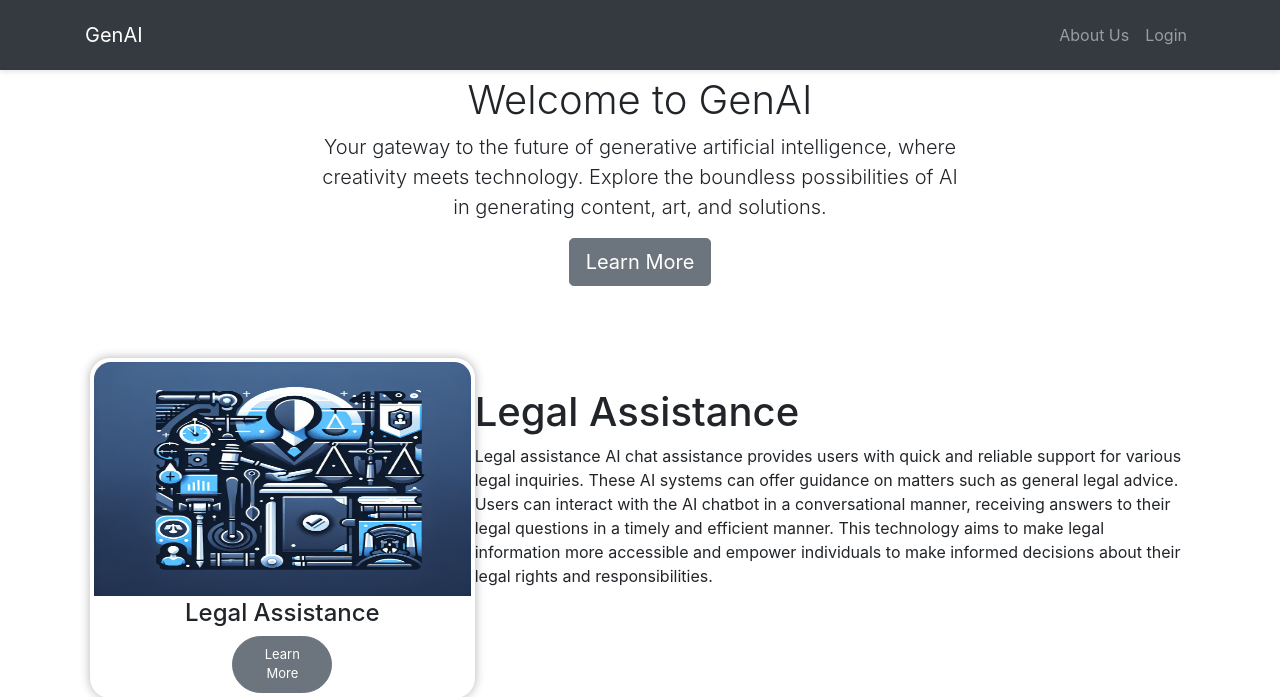
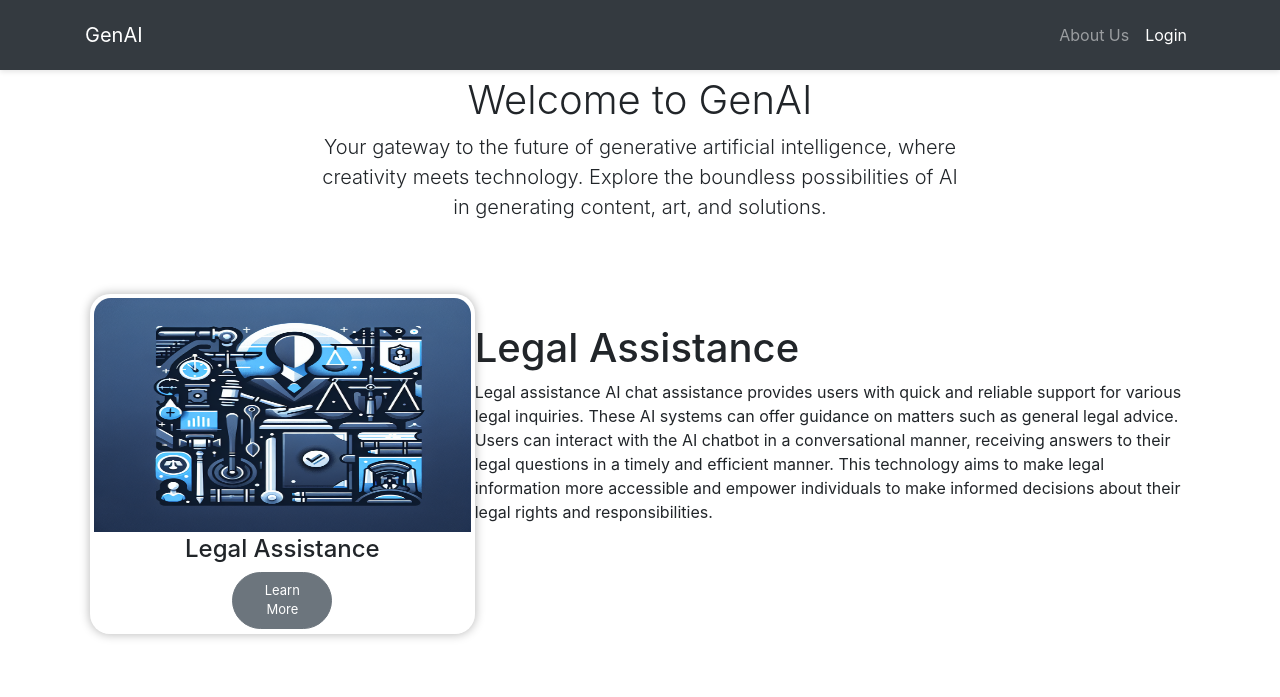
Before and after one commit to sid-1974/GenAI-1, a Flask app: page / in a window 1280 px wide. Shown: the top 697 px of the page. Run offline with Flask 3, Linux system fonts and the light colour scheme; some libraries are stand-ins or nearby versions.

Commit message:
made some name changes

```diff
--- a/templates/landing_page.html
+++ b/templates/landing_page.html
@@ -27,7 +27,7 @@
 
 
                     <li class="nav-item">
-                        <a class="nav-link" href="/login">Login</a>
+                        <a class="nav-link active" href="/login">Login</a>
                     </li>
                 </ul>
             </div>
@@ -39,9 +39,7 @@
             <main role="main" class="inner cover">
                 <h1 class="cover-heading">Welcome to GenAI</h1>
                 <p class="lead">Your gateway to the future of generative artificial intelligence, where creativity meets technology. Explore the boundless possibilities of AI in generating content, art, and solutions.</p>
-                <p class="lead">
-                    <a href="#" class="btn btn-lg btn-secondary">Learn More</a>
-                </p>
+
             </main>
         </div>
     </div>
@@ -171,9 +169,9 @@
                 <i class="fa-solid fa-circle-xmark "></i>
                 <p class="lead-card-btn-popup">
                    <div class="lead-card-btn-h1">
-                        <h1>Oops!! please SignIN</h1>
+                        <h1>please Login</h1>
                    </div>
-                    <a href="{{ url_for('login') }}" class="btn btn-lg btn-secondary">SignIN</a>
+                    <a href="{{ url_for('login') }}" class="btn btn-lg btn-secondary">Login</a>
                 </p>
             </div>
         </div>
```
